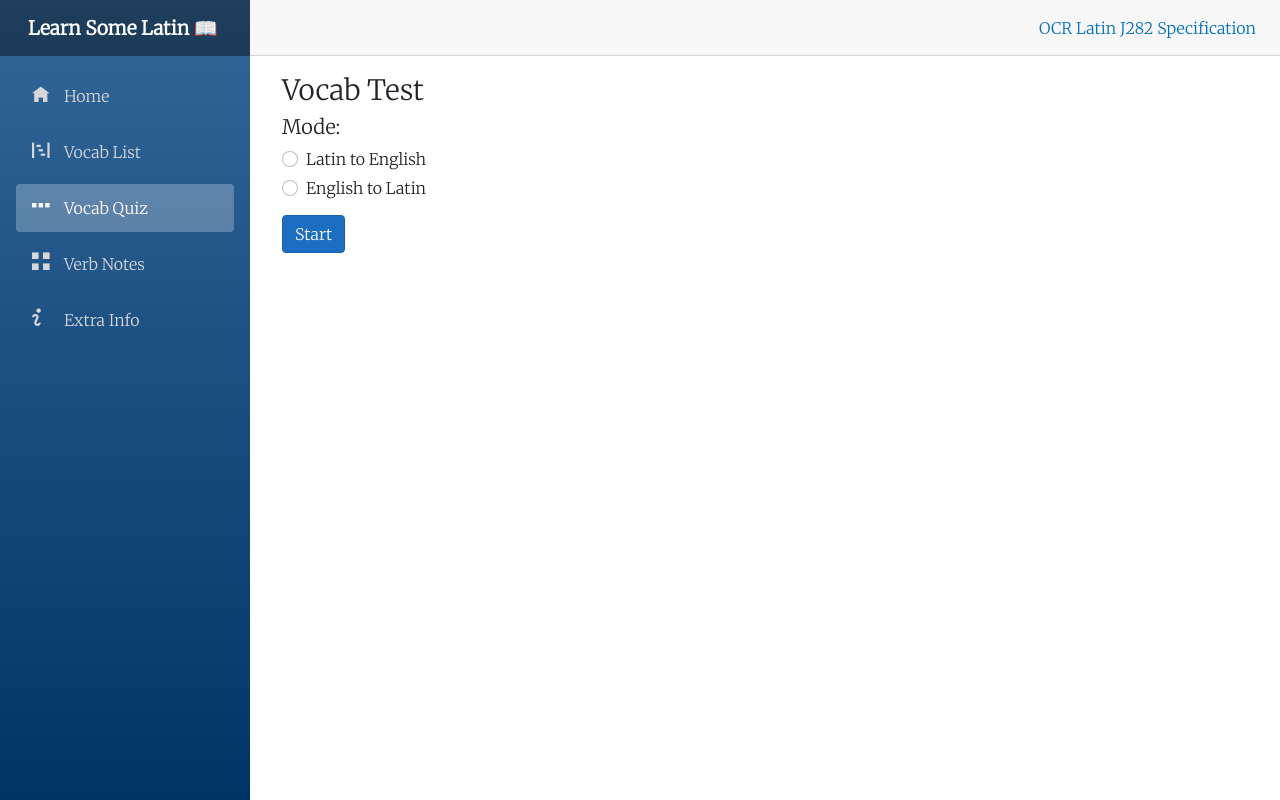
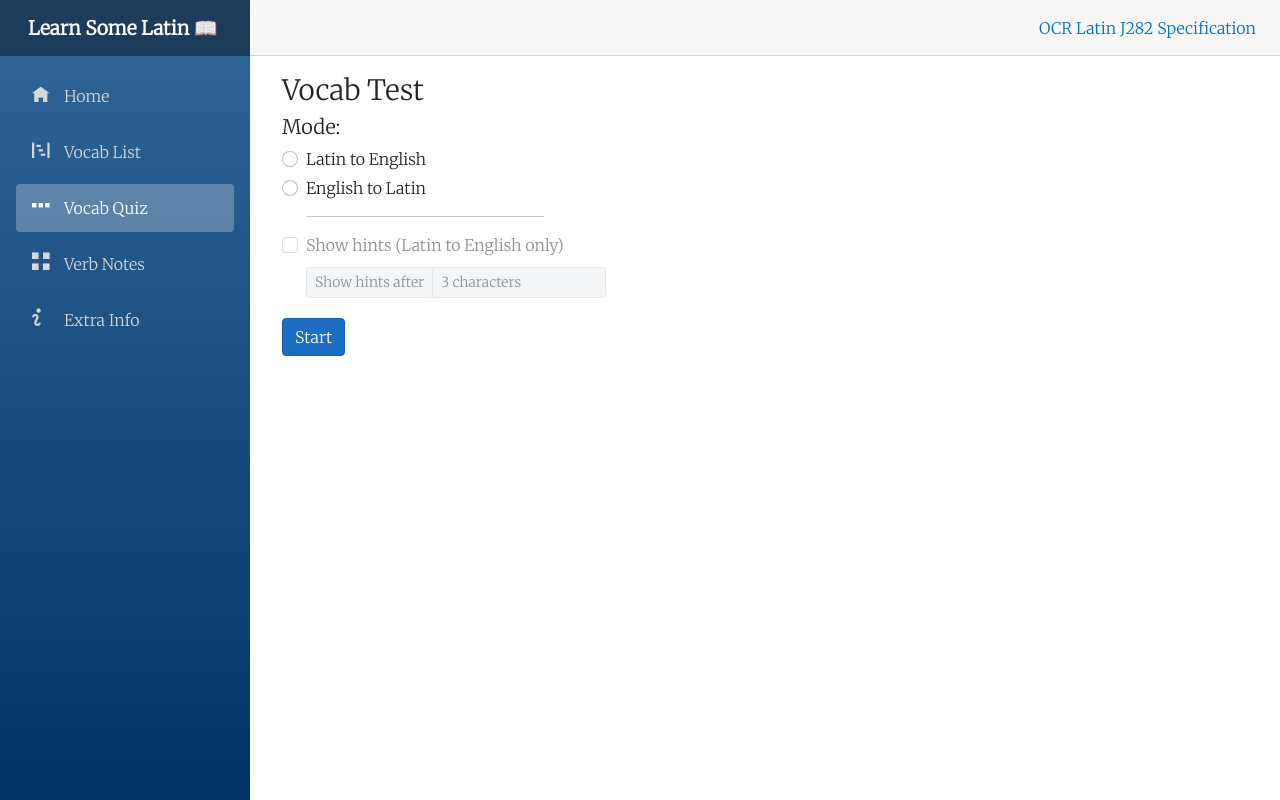
Before and after one commit to ThatJammyDodger/LatinSite, an ASP.NET Core app: page /vocab-test in a window 1280 px wide. Run offline with ASP.NET Core 8, Linux system fonts and the light colour scheme; style sheets or scripts are compiled from the project's sources.

Commit message:
suggestions implemented for lat --> eng mode

```diff
--- a/Pages/VocabTest.razor
+++ b/Pages/VocabTest.razor
@@ -49,7 +49,7 @@ else
                 <h6 style="color: red; display: @(selectMode.Success||selectMode.Mode!=null ? "none" : "block")">Please select an option</h6>
 
                 <div class="form-check">
-                    <InputRadioGroup @bind-Value="selectMode.Mode">
+                    <InputRadioGroup @bind-Value="selectMode.Mode" >
                         @foreach(string x in modes)
                         {
                             <div style="margin-bottom: 5px">
@@ -59,6 +59,25 @@ else
                             </div>
                         }
                     </InputRadioGroup>
+
+                    <hr style="margin-left: 0; width:25%;">
+
+                    <div>
+                        <input id="check" class="form-check-input" type="checkbox" @bind="@showSuggestions" disabled="@(selectMode.Mode!="Latin to English")"  />
+                        <label class="form-check-label" for="check">Show hints (Latin to English only)</label>
+                    </div>
+
+                    <div class="input-group" style="width: 300px; margin-top:10px; margin-bottom:10px; opacity: @(showSuggestions? "1" : "0.5")">
+                        <div class="input-group-prepend input-group-sm">
+                            <span class="input-group-text" id="inputGroupPrepend3">Show hints after</span>
+                        </div>
+                        <select class="form-control form-control-sm" @bind="showSuggestionsAfter" aria-describedby="inputGroupPrepend3" disabled="@(!showSuggestions || selectMode.Mode!="Latin to English")" >
+                          <option value="3">3 characters</option>
+                          <option value="4">4 characters</option>
+                          <option value="5">5 characters</option>
+                          <option value="6">6 characters</option>
+                        </select>
+                    </div>
                 </div>
                 <button style="margin-top: 10px" class="btn btn-primary" type="submit">Start</button>
             </div>
@@ -70,7 +89,10 @@ else
             <h6 style="font-weight: bold">@testWord</h6>
 
             <div style="display: flex;">
-                <input class="form-control" size="25" style="padding-right:20px; margin:5px 10px 10px 0px" type="text" placeholder="Enter answer here" @oninput="@((e) => { enteredValue=(string)e.Value!; UpdateStuff(); })" @onkeydown="@Enter" readonly="@(Q_Answered)"  @bind="@enteredValue"/>
+                <input class="form-control" size="25" style="padding-right:20px; margin:5px 10px 10px 0px" type="text" placeholder="Enter answer here" @oninput="@((e) =>
+                    {
+                    enteredValue=(string)e.Value!; if(showSuggestions && selectMode.Mode == "Latin to English") { UpdateStuff(); } })"
+                @onkeydown="@Enter" readonly="@(Q_Answered)"  @bind="@enteredValue"/>
 
                 <div id="result" style="flex-basis:40%">
                     <img style="max-width: 100%" src="@imgSource" height="35" width="35"/>
@@ -79,20 +101,22 @@ else
             </div>
 
             <!-- SUGGESTIONS -->
-            @if(selectMode.Mode=="Latin to English")
+            @if(selectMode.Mode=="Latin to English" && showSuggestions)
             {
-                @for (int i = 0; i<querySuggestions.Count; i++)
+                string[] suggests = new string[3];
+                int i = 0;
+                @foreach (var x in querySuggestions)
                 {
                     if (i >= 3)
                     {
                         break;
                     }
-                    <button style="margin-right:10px;" class="btn btn-sm alert-secondary" @onclick="@(() => { enteredValue=@querySuggestions[i]; UpdateStuff(); })">@querySuggestions[i]</button>
+                    <button style="margin-right:10px;" class="btn btn-sm alert-secondary" @onclick="@(() => { enteredValue=x; UpdateStuff(); QuestionButtonPressed(); })">@x</button>
+                    i++;
                 }
             }
 
-
-            <br/>
+            <br>
 
             <button style="margin-bottom:10px; margin-top:10px;" class="btn btn-sm btn-primary" @onclick="QuestionButtonPressed">@buttonContent</button>
 
@@ -142,6 +166,8 @@ else
     private char[] forbidden_chars = { '.',',','/','?',';','#','!','-','[',']','\''};
 
     private List<string> querySuggestions = new List<string>();
+    private bool showSuggestions = false;
+    private int showSuggestionsAfter = 3;
 
     private string remove_chars(string x)
     {
@@ -166,8 +192,12 @@ else
         if (String.IsNullOrWhiteSpace(searchText))
         {
             return new List<string>();
+        } else if (enteredValue.Length >= showSuggestionsAfter)
+        {
+            return await Task.FromResult(all_latin_words.Where(x => x.ToLower().Contains(searchText.ToLower())).ToList());
         }
-        return await Task.FromResult(all_latin_words.Where(x => x.ToLower().Contains(searchText.ToLower())).ToList());
+        return new List<string>();
+
     }
 
     private void Start()
```
